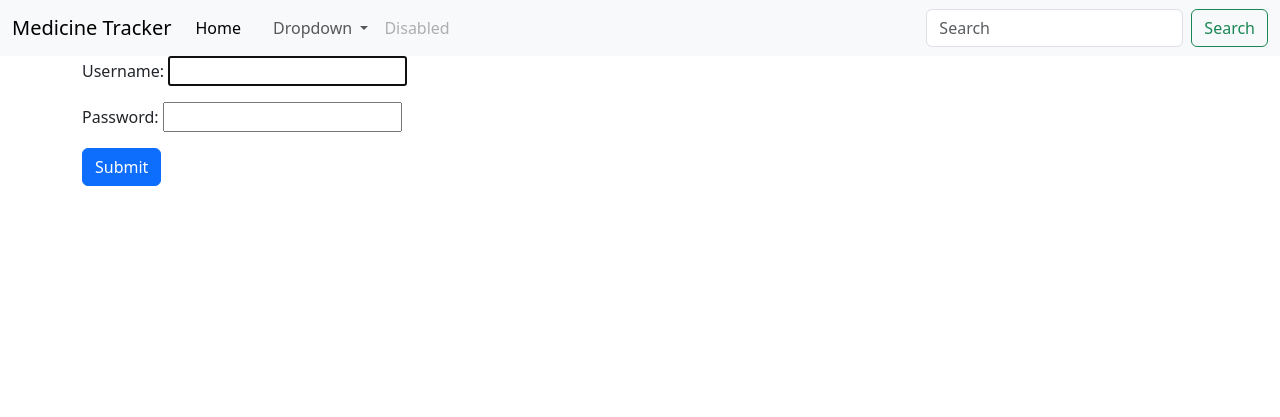
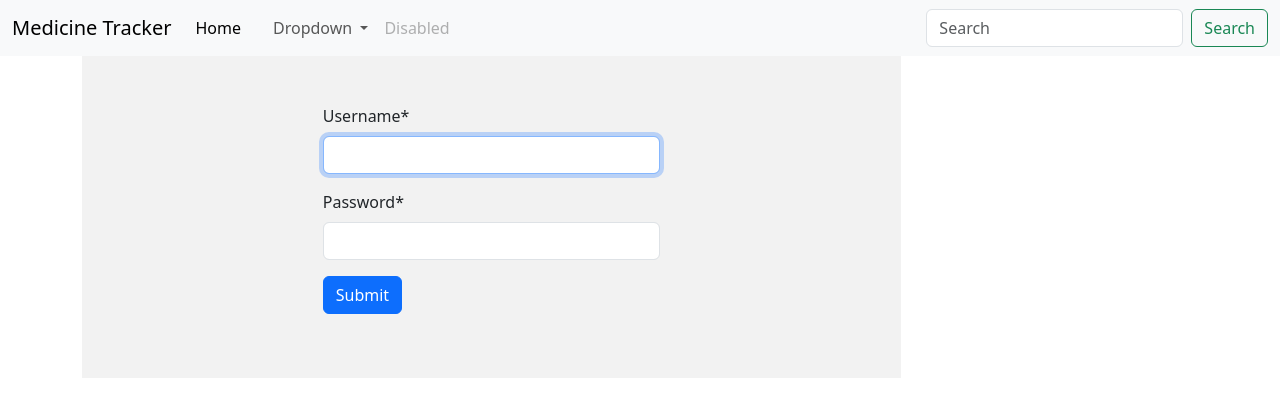
Before and after one commit to waregagbagbo/Medicine-Dose-Tracker-, a Django app: page / in a window 1280 px wide. Shown: the top 417 px of the page. Run offline with Django 4.2, Linux system fonts and the light colour scheme; some libraries are stand-ins or nearby versions.

Commit message:
enabled the login and register bstrap styling

```diff
--- a/accounts/templates/accounts/login.html
+++ b/accounts/templates/accounts/login.html
@@ -1,11 +1,26 @@
+
+
 {% extends 'base.html'%}
+{% load crispy_forms_tags %}
 
 {% block content%}
-<form method="post">
-    {% csrf_token %}
-    {{form.as_p}}
-     <input type="submit" class="btn btn-primary">
 
-</form>
+<div class="container-sm container-md container-lg container-xl">
+    <div class='row w-75 p-5' style="background-color:#f2f2f2; height:auto;">
+        <div class="col-sm-3"></div>
+        <div class="col-sm-6">
+            <div class="mb-3">
+                <form method="post">
+                    {% csrf_token %}
+                    {{form| crispy}}
+                     <input type="submit" class="btn btn-primary">
+                </form>
+            </div>
+
+        </div>
+        <div class="col-sm-2"></div>
+
+    </div>
+</div>
 
 {% endblock%}
--- a/medicine_app/settings.py
+++ b/medicine_app/settings.py
@@ -39,6 +39,8 @@ INSTALLED_APPS = [
     'django.contrib.messages',
     'django.contrib.staticfiles',
     'accounts',
+    'crispy_forms',
+    'crispy_bootstrap5',
 ]
 
 MIDDLEWARE = [
@@ -123,3 +125,7 @@ STATIC_URL = 'static/'
 # https://docs.djangoproject.com/en/4.1/ref/settings/#default-auto-field
 
 DEFAULT_AUTO_FIELD = 'django.db.models.BigAutoField'
+
+CRISPY_ALLOWED_TEMPLATE_PACKS = "bootstrap5"
+
+CRISPY_TEMPLATE_PACK = 'bootstrap5'
--- /dev/null
+++ b/requirements.txt
@@ -0,0 +1,5 @@
+asgiref==3.6.0
+Django==4.1.5
+django-crispy-forms==1.14.0
+pkg_resources==0.0.0
+sqlparse==0.4.3
```
Also changed, not shown: accounts/templates/accounts/register.html (+17 -3 lines).
